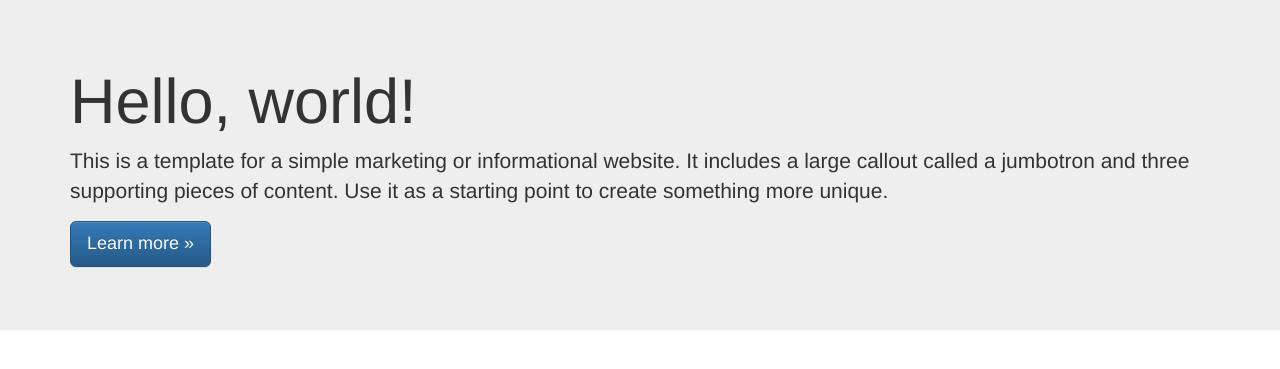
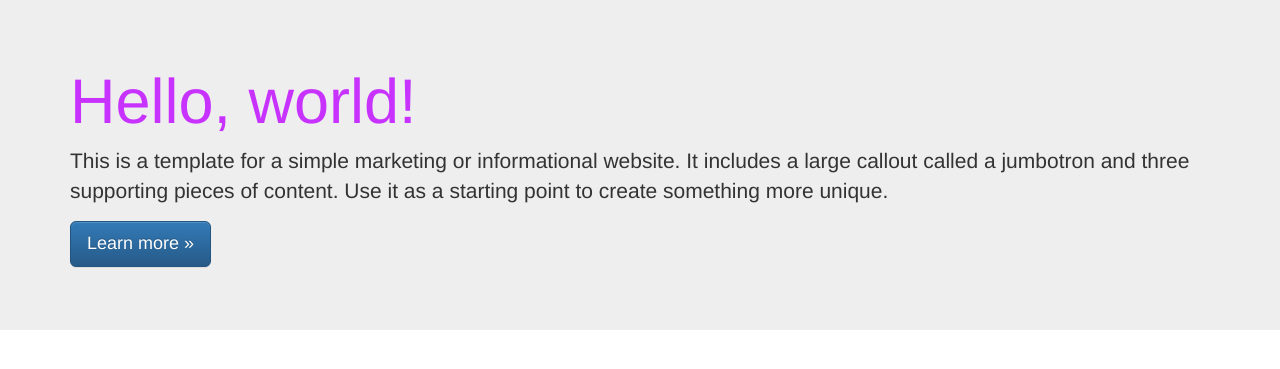
Before and after one commit to algurpe3/elecciones2016, a Django app: page / in a window 1280 px wide. Shown: the part 51-420 px from the top of the page. Run offline with Django 3.2, Linux system fonts and the light colour scheme; some libraries are stand-ins or nearby versions.

Commit message:
Fixed templates structure to correctly load static files. All Tests run OK

```diff
--- a/elecciones/static/css/main.css
+++ b/elecciones/static/css/main.css
@@ -3,3 +3,10 @@
 /* ==========================================================================
    Author's custom styles
    ========================================================================== */
+
+
+
+
+.jumbotron h1 {
+    color: rgba(200, 50, 255, 1);
+}
--- a/elecciones/templates/base.html
+++ b/elecciones/templates/base.html
@@ -1,3 +1,4 @@
+{% load staticfiles %}
 <!doctype html>
 <!--[if lt IE 7]>      <html class="no-js lt-ie9 lt-ie8 lt-ie7" lang=""> <![endif]-->
 <!--[if IE 7]>         <html class="no-js lt-ie9 lt-ie8" lang=""> <![endif]-->
@@ -9,19 +10,23 @@
         <title>{% block head_title %}{% endblock %}</title>
         <meta name="description" content="">
         <meta name="viewport" content="width=device-width, initial-scale=1">
-        <link rel="apple-touch-icon" href="apple-touch-icon.png">
 
-        <link rel="stylesheet" href="css/bootstrap.min.css">
+
+        <link rel="stylesheet" href="{% static 'css/bootstrap.min.css' %}">
         <style>
             body {
                 padding-top: 50px;
                 padding-bottom: 20px;
             }
+            .jumbotron h1 {
+                color: rgba(200, 50, 255, 1);
+            }
+
         </style>
-        <link rel="stylesheet" href="css/bootstrap-theme.min.css">
-        <link rel="stylesheet" href="css/main.css">
+        <link rel="stylesheet" href="{% static 'css/bootstrap-theme.min.css' %}">
+        <link rel="stylesheet" href="{% static 'css/main.css' %}">
 
-        <script src="js/vendor/modernizr-2.8.3-respond-1.4.2.min.js"></script>
+        <script src="{% static 'js/vendor/modernizr-2.8.3-respond-1.4.2.min.js' %}"></script>
     </head>
     <body>
         <!--[if lt IE 8]>
@@ -87,11 +92,11 @@
         <p>&copy; Company 2015</p>
       </footer>
     </div> <!-- /container -->        <script src="//ajax.googleapis.com/ajax/libs/jquery/1.11.2/jquery.min.js"></script>
-        <script>window.jQuery || document.write('<script src="js/vendor/jquery-1.11.2.min.js"><\/script>')</script>
+        <script>window.jQuery || document.write('<script src="static/js/vendor/jquery-1.11.0.min.js"><\/script>')</script>
 
-        <script src="js/vendor/bootstrap.min.js"></script>
+        <script src="{% static 'js/vendor/bootstrap.min.js' %}"></script>
 
-        <script src="js/main.js"></script>
+        <script src="{% static 'js/main.js' %}"></script>
 
         <!-- Google Analytics: change UA-XXXXX-X to be your site's ID. -->
         <script>
--- a/elecciones/templates/elecciones/index.html
+++ b/elecciones/templates/elecciones/index.html
@@ -1,2 +1,4 @@
 {% extends "base.html" %}
+
+
 {% block head_title %}Elecciones Django Tutorial{% endblock %}
--- a/functional_tests/test_all_users.py
+++ b/functional_tests/test_all_users.py
@@ -1,10 +1,10 @@
 # -*- coding: utf-8 -*-
 from selenium import webdriver
 from django.core.urlresolvers import reverse
-from django.contrib.staticfiles.testing import LiveServerTestCase
+# from django.contrib.staticfiles.testing import LiveServerTestCase
+from django.contrib.staticfiles.testing import StaticLiveServerTestCase
 
-
-class HomeNewVisitorTest(LiveServerTestCase):
+class HomeNewVisitorTest(StaticLiveServerTestCase):
 
     def setUp(self):
         self.browser = webdriver.Firefox()
```
